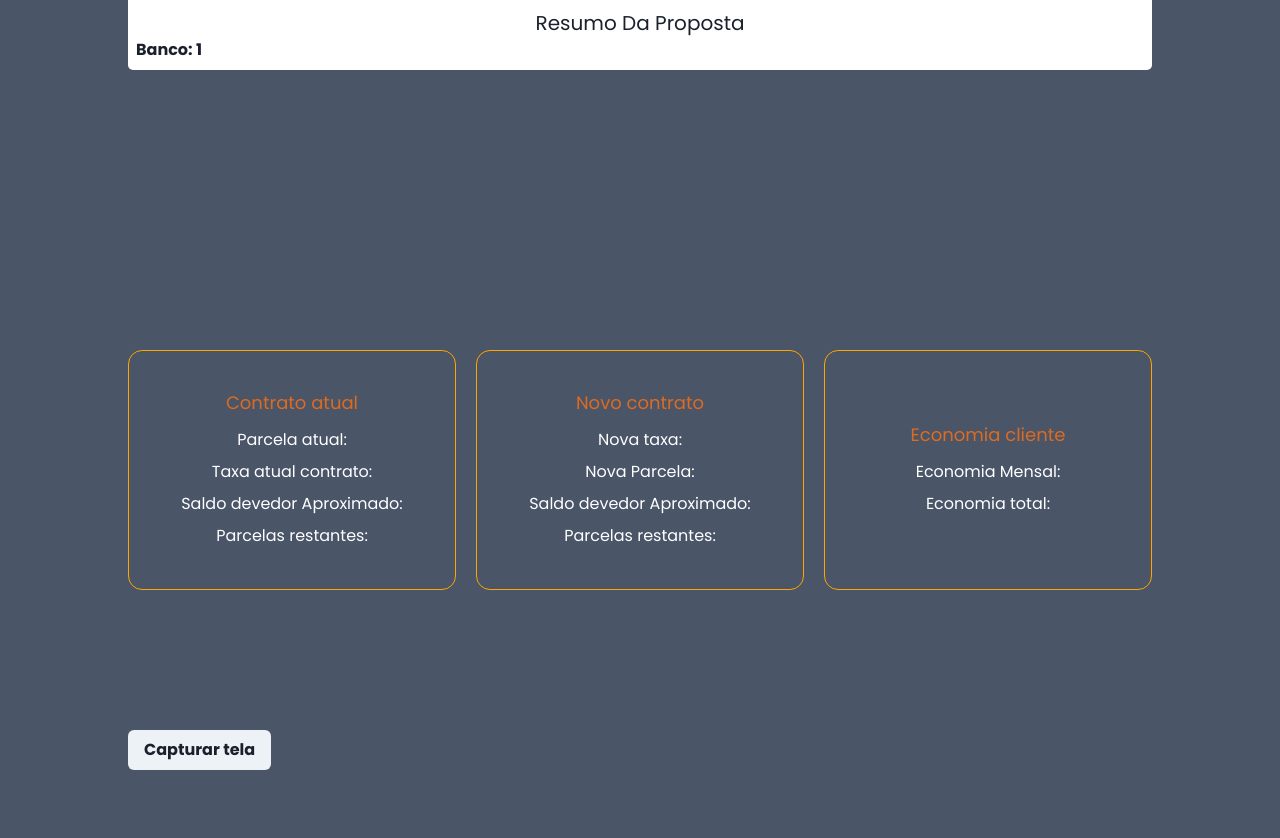
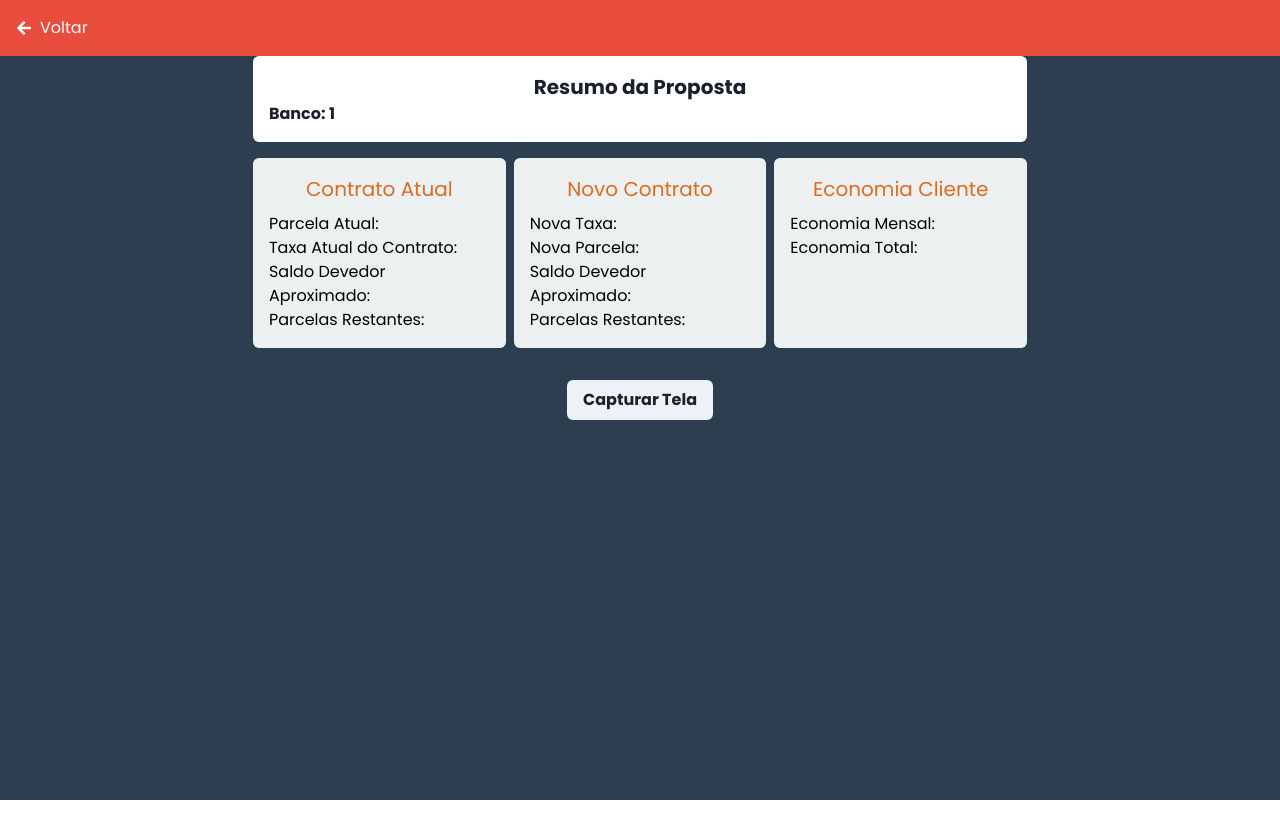
Before and after one commit to qualiconsig/calculadora, a Next.js app: page /calculator/page/1 in a window 1280 px wide. Shown: the top 838 px of the page. After the commit the page ends 800 px from the top, so only its background shows below. Built offline with nearby package versions, Linux system fonts and the light colour scheme.

Commit message:
chore: adjust layout

```diff
--- a/src/pages/calculator/page/[slug].tsx
+++ b/src/pages/calculator/page/[slug].tsx
@@ -1,27 +1,28 @@
-import { Box, Button, Flex, Text } from "@chakra-ui/react";
+import { Box, Button, Flex, Link, Text } from "@chakra-ui/react";
 import html2canvas from "html2canvas";
 import { useRouter } from "next/router";
 import { useEffect, useRef, useState } from "react";
+import { FaArrowLeft } from "react-icons/fa";
 
-export default function Resumo () {
-  const router = useRouter()
-  const valRouter:any = router.query.slug
+export default function Resumo() {
+  const router = useRouter();
+  const valRouter:any = router.query.slug;
 
-  const [screentext, setScreenText] = useState<string>()
+  const [screentext, setScreenText] = useState<string>("");
   const captureRef = useRef<HTMLDivElement>(null);
 
   const handleCaptured = () => {
     if (captureRef.current) {
-        html2canvas(captureRef.current).then(canvas => {
+      html2canvas(captureRef.current).then((canvas) => {
         if (canvas) {
-                canvas.toBlob(blob => {
+          canvas.toBlob((blob) => {
             if (blob) {
               const item = new ClipboardItem({ 'image/png': blob });
               navigator.clipboard.write([item]).then(() => {
                 setScreenText("Captura de tela copiada para a área de transferência!");
                 setTimeout(() => {
-                            setScreenText('');
-                          }, 2000); // Definindo o temporizador para 2 segundos
+                  setScreenText("");
+                }, 2000);
               }).catch(err => {
                 console.error("Erro ao copiar a captura de tela para a área de transferência:", err);
               });
@@ -38,87 +39,97 @@ export default function Resumo () {
     }
   };
 
-  const [val, setval] = useState()
-  const [val1, setval1] = useState()
-  const [val2, setval2] = useState()
-  const [val3, setval3] = useState()
-  const [val4, setval4] = useState()
-  const [val5, setval5] = useState()
-  const [val6, setval6] = useState()
-  const [val7, setval7] = useState()
-  const [val8, setval8] = useState()
+  const [val, setVal] = useState<any>("");
+  const [val1, setVal1] = useState("");
+  const [val2, setVal2] = useState("");
+  const [val3, setVal3] = useState("");
+  const [val4, setVal4] = useState("");
+  const [val5, setVal5] = useState("");
+  const [val6, setVal6] = useState("");
+  const [val7, setVal7] = useState("");
+  const [val8, setVal8] = useState("");
 
   const percorrerRota = () => {
-    const per = valRouter?.split('-')
-    setval(per[0]);
-    setval1(per[1]);
-    setval2(per[2]);
-    setval3(per[3]);
-    setval4(per[4]);
-    setval5(per[5]);
-    setval6(per[6]);
-    setval7(per[7]);
-    setval8(per[8]);
+    const per:any = valRouter?.split("-");
+    if (per) {
+      setVal(per[0]);
+      setVal1(per[1]);
+      setVal2(per[2]);
+      setVal3(per[3]);
+      setVal4(per[4]);
+      setVal5(per[5]);
+      setVal6(per[6]);
+      setVal7(per[7]);
+      setVal8(per[8]);
     }
+  };
 
-  useEffect(()=>{
-    percorrerRota()
-  },[])
+  useEffect(() => {
+    percorrerRota();
+  }, []);
 
   useEffect(() => {
     if (screentext) {
       const timeout = setTimeout(() => {
-        setScreenText('');
-      }, 2000); // Definindo o temporizador para 2 segundos
-      return () => clearTimeout(timeout); // Limpa o temporizador ao desmontar o componente
+        setScreenText("");
+      }, 2000);
+      return () => clearTimeout(timeout);
     }
   }, [screentext]);
 
   return (
-    <>
-    <Flex   bg={'gray.600'} ref={captureRef} flexDir={'column'} >
-      <Box margin={'0 auto'} w={'80vw'}>
-        <Box bg={'white'} p={2} borderBottomRadius={5}>
-          <Text fontSize={'20px'} textAlign={'center'}>Resumo Da Proposta</Text>
-          <Text fontWeight={'bold'}>Banco: {val}</Text>
+    <Flex direction="column" minHeight="100vh" bg="#2C3E50">
+      <Flex align="center" bg="#E74C3C" p={4}>
+        <Box as={FaArrowLeft} color="white" />
+        <Link href="/calculator" >
+          <Text ml={2} color="white">Voltar</Text>
+        </Link>
+      </Flex>
+
+      <Box mx="auto" maxW="80vw" flex="1">
+        <Box bg="white" p={4} borderRadius="md" mb={4}>
+          <Text fontSize="xl" textAlign="center" fontWeight="bold">Resumo da Proposta</Text>
+          <Text fontWeight="bold">Banco: {val}</Text>
         </Box>
-        <Flex gap={5}  h={'100vh'} justifyContent={'space-between'}  align={'center'}>
-          <Box borderRadius={'14px'} alignContent={'center'} h={'30%'} w={'35%'} border={'1px solid orange'} p={2}>
-            <Text mb={2} textAlign={'center'}  fontSize={'18px'} color={'orange.500'}>Contrato atual</Text>
-            <Box textAlign={'center'} color={'white'} lineHeight={2}>
-              <Text>Parcela atual: {val2}</Text>
-              <Text>Taxa atual contrato: {val4}</Text>
-              <Text>Saldo devedor Aproximado: {val3}</Text>
-              <Text>Parcelas restantes: {val6}</Text>
-            </Box>
-          </Box>
-          <Box borderRadius={'14px'} alignContent={'center'}  h={'30%'} w={'35%'} border={'1px solid orange'} p={2}>
-            <Text mb={2} textAlign={'center'} fontSize={'18px'} color={'orange.500'}>Novo contrato</Text>
-            <Box textAlign={'center'} lineHeight={2} color={'white'}>
-              <Text>Nova taxa: {val1}</Text>
-              <Text>Nova Parcela: {val5}</Text>
-              <Text>Saldo devedor Aproximado: {val3}</Text>
-              <Text>Parcelas restantes: {val6}</Text>
-            </Box>
-          </Box>
-          <Box borderRadius={'14px'} alignContent={'center'}h={'30%'} w={'35%'} border={'1px solid orange'} p={2}>
-            <Text mb={2} textAlign={'center'}  fontSize={'18px'} color={'orange.500'}>Economia cliente</Text>
-            <Box textAlign={'center'} lineHeight={2} color={'white'}>
-              <Text>Economia Mensal: {val7}</Text>
-              <Text>Economia total: {val8}</Text>
+
+        <Flex justify="space-between" alignItems="stretch" flexWrap="wrap" gap={2}>
+          <Box flex="1" minW="250px" bg="#ECF0F1" p={4} borderRadius="md" mb={4}>
+            <Text mb={2} fontSize="xl" textAlign="center" color="orange.500">Contrato Atual</Text>
+            <Box color="black">
+              <Text>Parcela Atual: {val2}</Text>
+              <Text>Taxa Atual do Contrato: {val4}</Text>
+              <Text>Saldo Devedor Aproximado: {val3}</Text>
+              <Text>Parcelas Restantes: {val6}</Text>
             </Box>
           </Box>
 
-          {screentext &&
-          <Text position={'absolute'} margin={'0 auto'} bg={'blue.600'} bottom={'60%'} p={2} color={'white'} right={'35%'}>{screentext}</Text>
-      }
-        </Flex>
-        <Box position={'absolute'} bottom={'100px'}>
-          <Button onClick={handleCaptured}>Capturar tela</Button>
+          <Box flex="1" minW="250px" bg="#ECF0F1" p={4} borderRadius="md" mb={4}>
+            <Text mb={2} fontSize="xl" textAlign="center" color="orange.500">Novo Contrato</Text>
+            <Box color="black">
+              <Text>Nova Taxa: {val1}</Text>
+              <Text>Nova Parcela: {val5}</Text>
+              <Text>Saldo Devedor Aproximado: {val3}</Text>
+              <Text>Parcelas Restantes: {val6}</Text>
             </Box>
           </Box>
 
+          <Box flex="1" minW="250px" bg="#ECF0F1"  p={4} borderRadius="md" mb={4}>
+            <Text mb={2} fontSize="xl" textAlign="center" color="orange.500">Economia Cliente</Text>
+            <Box color="black">
+              <Text>Economia Mensal: {val7}</Text>
+              <Text>Economia Total: {val8}</Text>
+            </Box>
+          </Box>
         </Flex>
-    </>
-  )
+
+        {screentext && (
+          <Text bg="blue.600" color="white" p={2} borderRadius="md" textAlign="center" mt={4}>{screentext}</Text>
+        )}
+
+        <Box textAlign="center" mt={4}>
+          <Button onClick={handleCaptured}>Capturar Tela</Button>
+        </Box>
+      </Box>
+    </Flex>
+  );
 }
```
Lines whose indentation alone changed are shown as unchanged.
